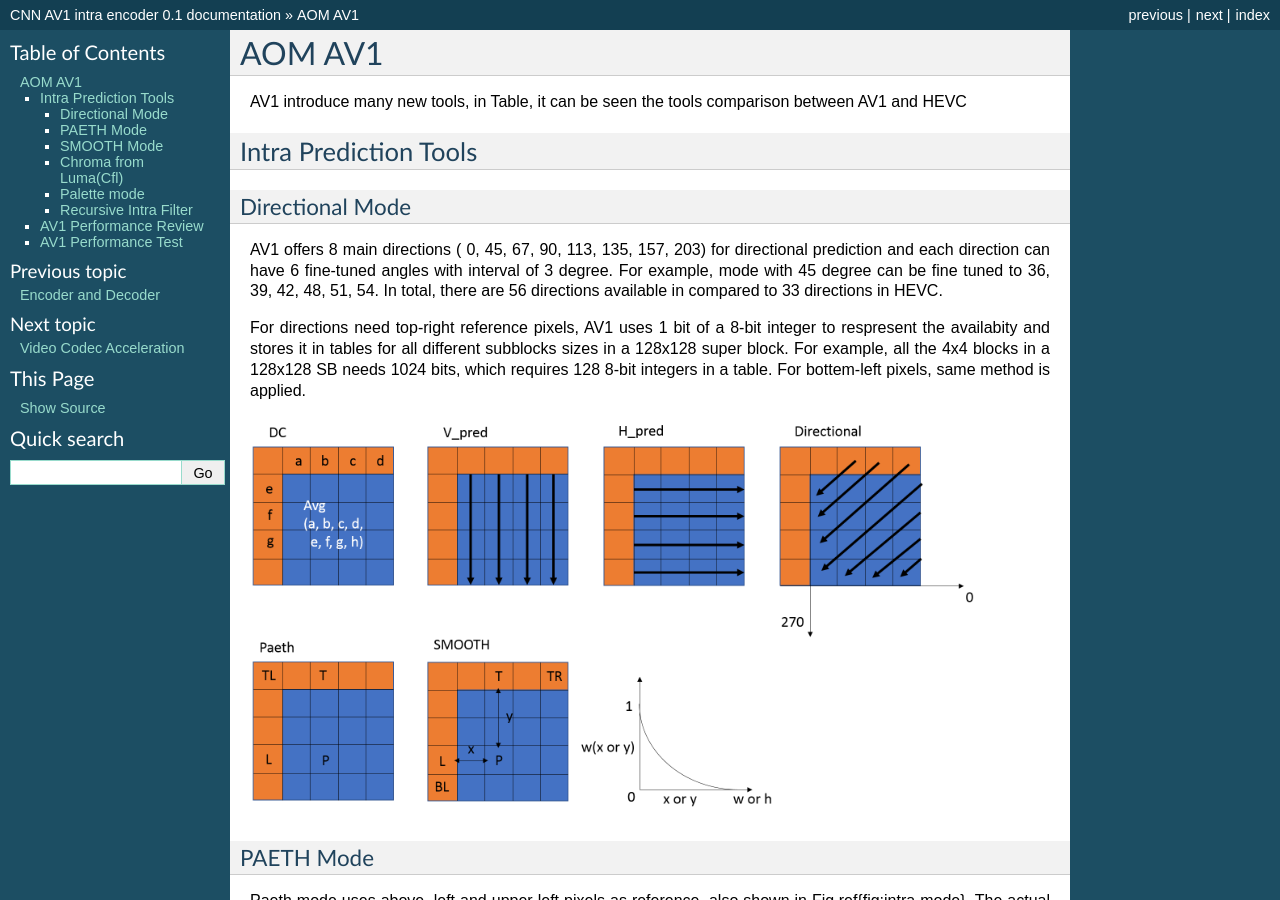
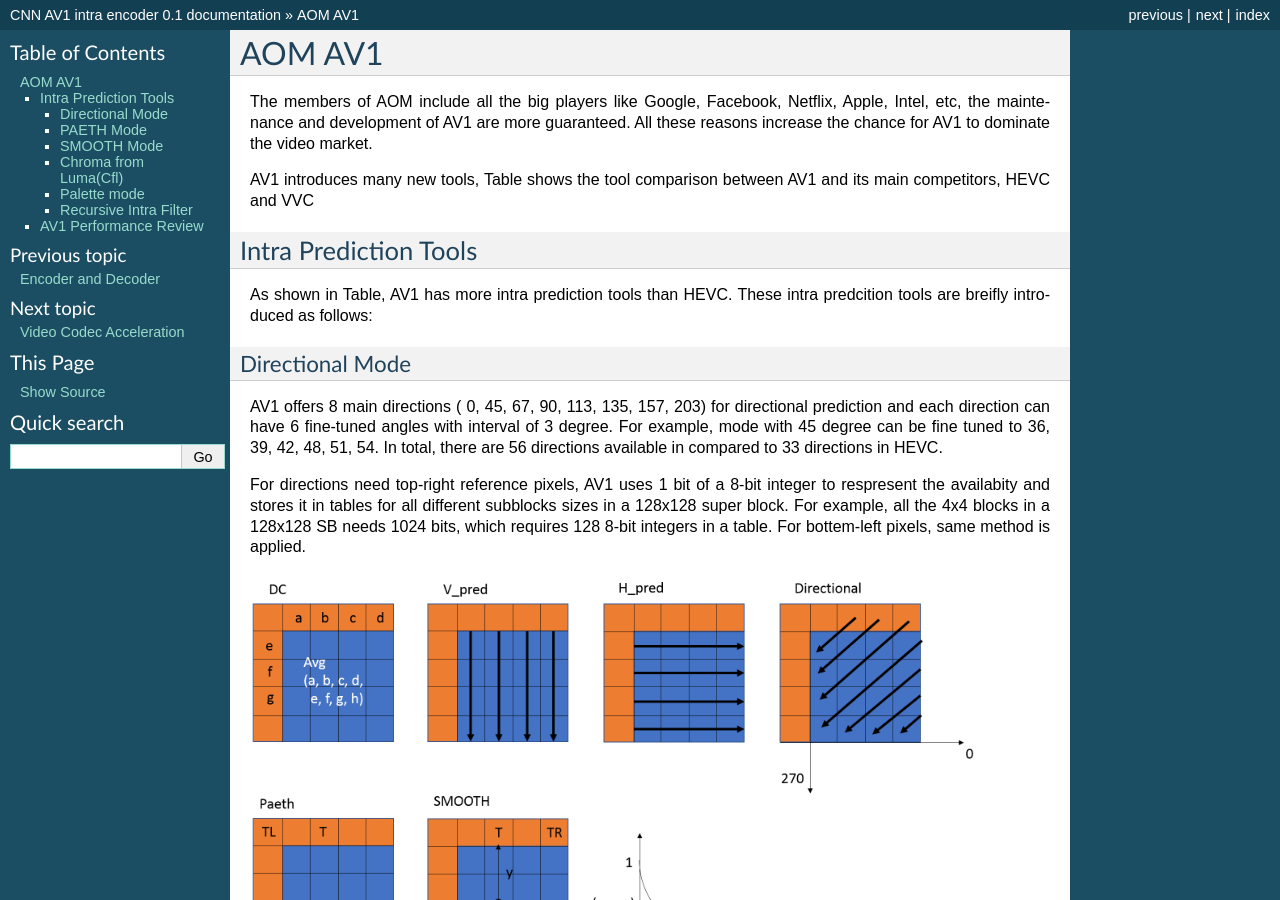
Before and after one commit to epadam/CNN-AV1-intra-encoder, a Sphinx documentation site: the page built from source/aom_av1.rst, in a window 1280 px wide and 900 px high. Built offline with Sphinx 7.4.7, drawn with Linux system fonts in a browser that asks for light colours.

Commit message:
Update aom_av1.rst

```diff
--- a/source/aom_av1.rst
+++ b/source/aom_av1.rst
@@ -2,12 +2,16 @@
 AOM AV1
 ======================================
 
-AV1 introduce many new tools, in Table, it can be seen the tools comparison between AV1 and HEVC
+The members of AOM include all the big players like Google, Facebook, Netflix, Apple, Intel, etc, the maintenance and development of AV1 are more guaranteed. All these reasons increase the chance for AV1 to dominate the video market.
+
+AV1 introduces many new tools,  Table shows the tool comparison between AV1 and its main competitors, HEVC and VVC
 
 
 ==========================
 Intra Prediction Tools
 ==========================
+
+As shown in Table, AV1 has more intra prediction tools than HEVC. These intra predcition tools are breifly introduced as follows:
 
 ----------------
 Directional Mode
@@ -73,7 +77,3 @@ Google also has showed the compression improvement when enabling the experimenta
 Nevertheless, it also shows the encoding speed is extremely slow. Sethuraman et al. \cite {Sethuraman2018} also shows AV1 has better performance than other video codecs but has very slow encoding time. Similar results are also performed by Facebook and Bitmovin.
 
 In this section, we compare the encoding performance between AV1 and HEVC. We test the performance under 2 modes (CQ and VBR). For CQ mode, we compare it with HM. For VBR mode, we compare it with x265. The reason is explained in the following section.
-
-==========================
-AV1 Performance Test
-==========================
```
